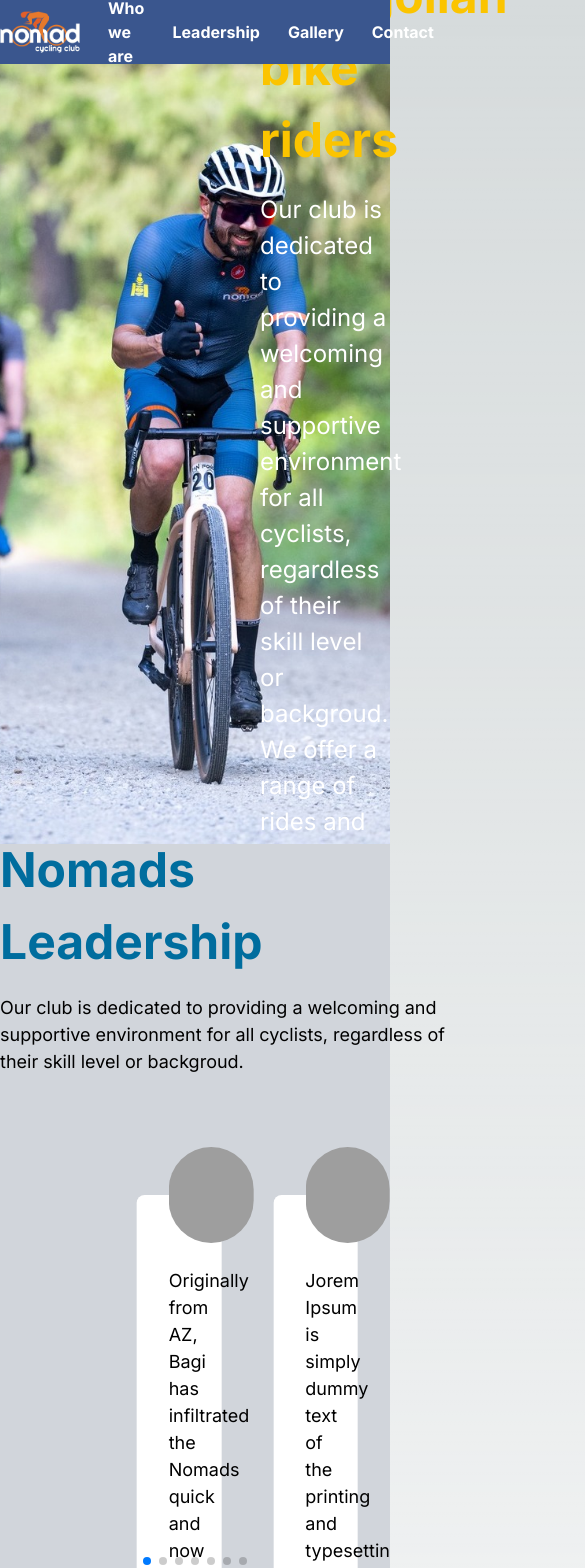
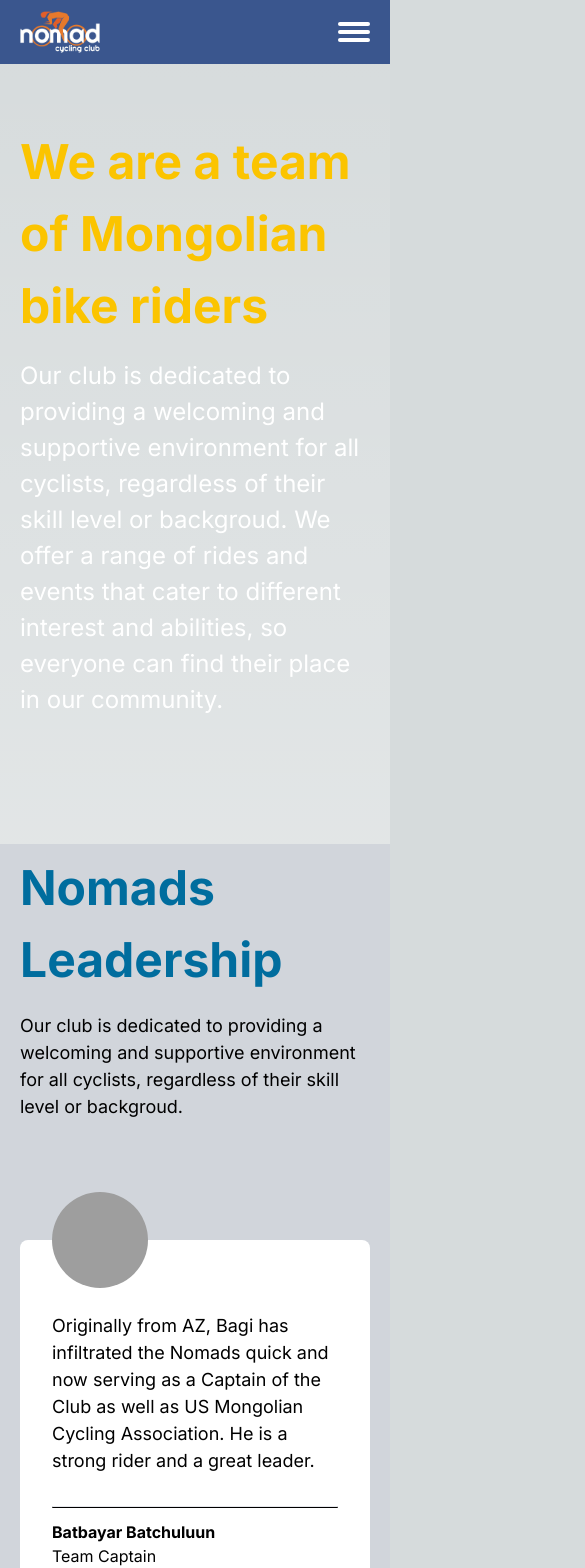
Before and after one commit to Mambatukaa/nomad-cycling-club, a Next.js app: page / in a window 390 px wide. Shown: the top 1568 px of the page, 585 px wide, since content can reach past the window. Built offline with nearby package versions, Linux system fonts and the light colour scheme; grey boxes are pictures that could not be loaded.

Commit message:
add responsive styles

```diff
--- a/src/components/About.tsx
+++ b/src/components/About.tsx
@@ -4,8 +4,9 @@ import Background from "../../public/assets/images/background.jpg";
 
 const About: React.FC = () => {
   return (
-    <div id="about" className="relative flex h-[calc(100vh-64px)]">
-      <div>
+    <div id="about" className="relative flex h-screen">
+
+      <div className="max-md:hidden">
         <Image
           src={Background}
           alt="background image"
@@ -14,7 +15,8 @@ const About: React.FC = () => {
         />
       </div>
 
-      <div className="relative mx-auto grid grid-cols-3 self-center md:container">
+      <div className="relative mx-auto md:grid grid-cols-3 self-center md:container max-md:px-5">
+
         <div className="col-end-4">
           <h1 className="text-5xl font-bold text-yellow">
             We are a team of Mongolian bike riders
@@ -28,6 +30,7 @@ const About: React.FC = () => {
             in our community.
           </p>
         </div>
+
       </div>
     </div>
   );
--- a/src/components/Footer.tsx
+++ b/src/components/Footer.tsx
@@ -3,11 +3,12 @@ import Image from "next/image";
 const Footer: React.FC = () => {
   return (
     <div id="contact" className="flex w-full justify-center bg-blue-dark">
-      <div className="container py-7">
+      <div className="container py-7 max-sm:px-5">
         <div className="flex items-center justify-between">
           <div className="flex-col">
             <h1 className="text-3xl font-bold">Our mission & Goals</h1>
-            <p className="w-[700px] text-xl">
+
+            <p className="text-xl md:w-[700px]">
               Our club is dedicated to providing a welcoming and supportive
               environment for all cyclists, regardless of their skill level or
               background.
@@ -19,10 +20,11 @@ const Footer: React.FC = () => {
             width={80}
             height={80}
             alt="logo"
+            className="hidden md:block"
           />
         </div>
 
-        <hr className="h-1 w-full rounded border-0 bg-orange-primary md:my-4" />
+        <hr className="my-4 h-1 w-full rounded border-0 bg-orange-primary" />
 
         <div className="container flex justify-between">
           <div
--- a/src/components/Gallery.tsx
+++ b/src/components/Gallery.tsx
@@ -20,7 +20,7 @@ const Gallery = () => {
   ]);
 
   return (
-    <div id="gallery" className="flex h-[calc(100vh-64px)] bg-white pb-20">
+    <div id="gallery" className="flex h-screen bg-white pb-20">
       <div className="container mx-auto">
         <h1 className="my-10 text-5xl font-bold text-blue-primary">
           Picture Gallery
--- a/src/components/Header.tsx
+++ b/src/components/Header.tsx
@@ -1,18 +1,18 @@
 "use client";
-
-import React from "react";
 import Image from "next/image";
-import { usePathname } from "next/navigation";
-import Link from 'next/link'
+import Link from "next/link";
+import { useState } from "react";
 
 const Header: React.FC = () => {
-  const pathname = usePathname();
+  const [isMenuOpen, setIsMenuOpen] = useState(false);
 
-  console.log(pathname, "ahahhaha");
+  const toggleMenu = () => {
+    setIsMenuOpen(!isMenuOpen);
+  };
 
   return (
-    <header className="sticky top-0 z-50 flex h-16 justify-center bg-blue-dark">
-      <nav className="container flex items-center">
+    <header className="absolute top-0 z-50 flex h-16 w-full justify-center bg-blue-dark">
+      <nav className="container flex items-center max-sm:px-5">
         <Image
           src="/assets/images/logo.png"
           width={80}
@@ -20,7 +20,18 @@ const Header: React.FC = () => {
           alt="logo"
         />
 
-        <div className="flex flex-1 items-center justify-end">
+        <div
+          className="ml-auto block cursor-pointer md:hidden"
+          onClick={() => toggleMenu()}
+        >
+          <div>
+            <div className="h-1 w-8 rounded-full bg-white"></div>
+            <div className="mt-1 h-1 w-8 rounded-full bg-white"></div>
+            <div className="mt-1 h-1 w-8 rounded-full bg-white"></div>
+          </div>
+        </div>
+
+        <div className="hidden flex-1 items-center justify-end md:flex">
           <Link className="menu-item" href="#about">
             Who we are
           </Link>
--- a/src/components/Leaders.tsx
+++ b/src/components/Leaders.tsx
@@ -9,28 +9,42 @@ import { Pagination } from "swiper";
 
 const Leaders = () => {
   return (
-    <div id="leaders" className="relative flex h-[calc(100vh-64px)] bg-gray-300 py-10">
+    <div id="leaders" className="relative flex h-screen bg-gray-300 py-10">
       <div className="container mx-auto flex-row self-center">
-        <div>
+
+        <div className="max-md:px-5">
           <h1 className="text-5xl font-bold text-blue-primary">
             Nomads Leadership
           </h1>
-          <p className="mt-4 w-[485px] text-lg text-black">
+          <p className="mt-4 md:w-[485px] text-lg text-black">
             Our club is dedicated to providing a welcoming and supportive
             environment for all cyclists, regardless of their skill level or
             backgroud.
           </p>
         </div>
 
-        <div className="my-14">
+        <div className="my-14 max-md:px-5">
           <Swiper
-            slidesPerView={3}
-            spaceBetween={20}
-            centeredSlides={true}
+            slidesPerView={1}
+            spaceBetween={10}
             pagination={{
               clickable: true,
             }}
             modules={[Pagination]}
+            breakpoints={{
+              640: {
+                slidesPerView: 1,
+                spaceBetween: 20,
+              },
+              768: {
+                slidesPerView: 2,
+                spaceBetween: 20,
+              },
+              1024: {
+                slidesPerView: 3,
+                spaceBetween: 20,
+              },
+            }}
           >
             {LEADERS.map((leader, index) => (
               <SwiperSlide key={leader.id} virtualIndex={index}>
--- a/src/components/common/LeaderCard.tsx
+++ b/src/components/common/LeaderCard.tsx
@@ -11,8 +11,10 @@ const LeaderCard: FC<LeaderCardProps> = ({ leader }): ReactElement => {
   const { fullName, summary, role, avatar } = leader;
 
   return (
-    <div className="mr-8 mt-16">
+    <div className="mt-16">
+
       <div className="relative h-96 max-w-sm rounded-lg bg-white p-8 text-black">
+
         <Image
           className="absolute -top-12 h-24 w-24 rounded-full object-cover"
           src={avatar}
```
